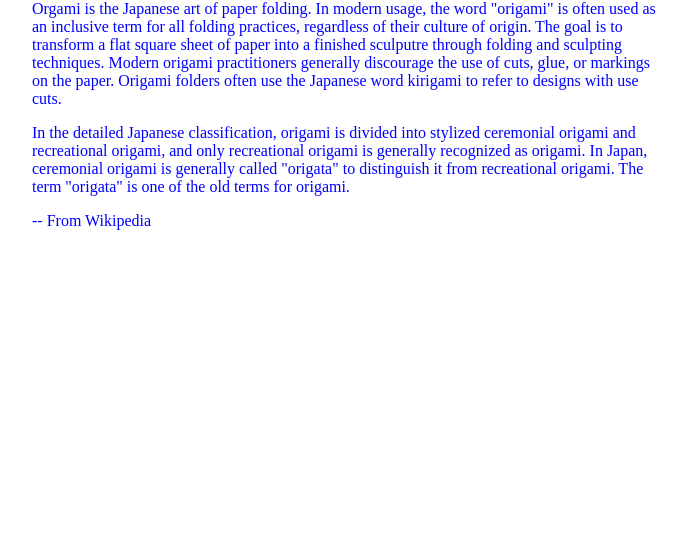
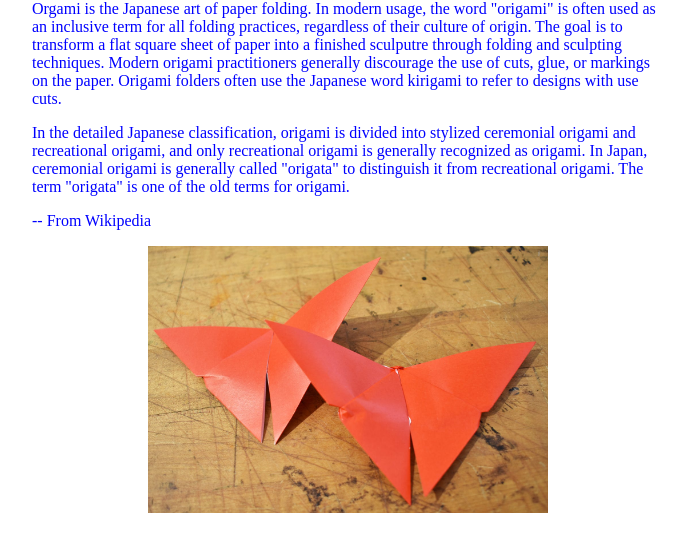
Before and after one commit to Chandler-Moore-2024/website1, a plain HTML site: page index.html in a window 1280 px wide. Shown: the part 61-612 px from the top of the page, without its empty margins (292-979 px from the left). Drawn offline with Linux system fonts and the light colour scheme.

Commit message:
added image of cranes

```diff
--- a/index.html
+++ b/index.html
@@ -13,6 +13,11 @@
         p {
             color: blue;
             width: 50%;
+            margin-left: auto;
+            margin-right: auto;
+        }
+        img {
+            display: block;
             margin-left: auto;
             margin-right: auto;
         }
@@ -43,6 +48,7 @@
     <p>
         -- From Wikipedia
     </p>
+    <img src="Cranes_Origami.jpg" alt="origami cranes" width ="400";
 </body>
 
 </html>
```
Also changed, not shown: Cranes_Origami.jpg (added).
